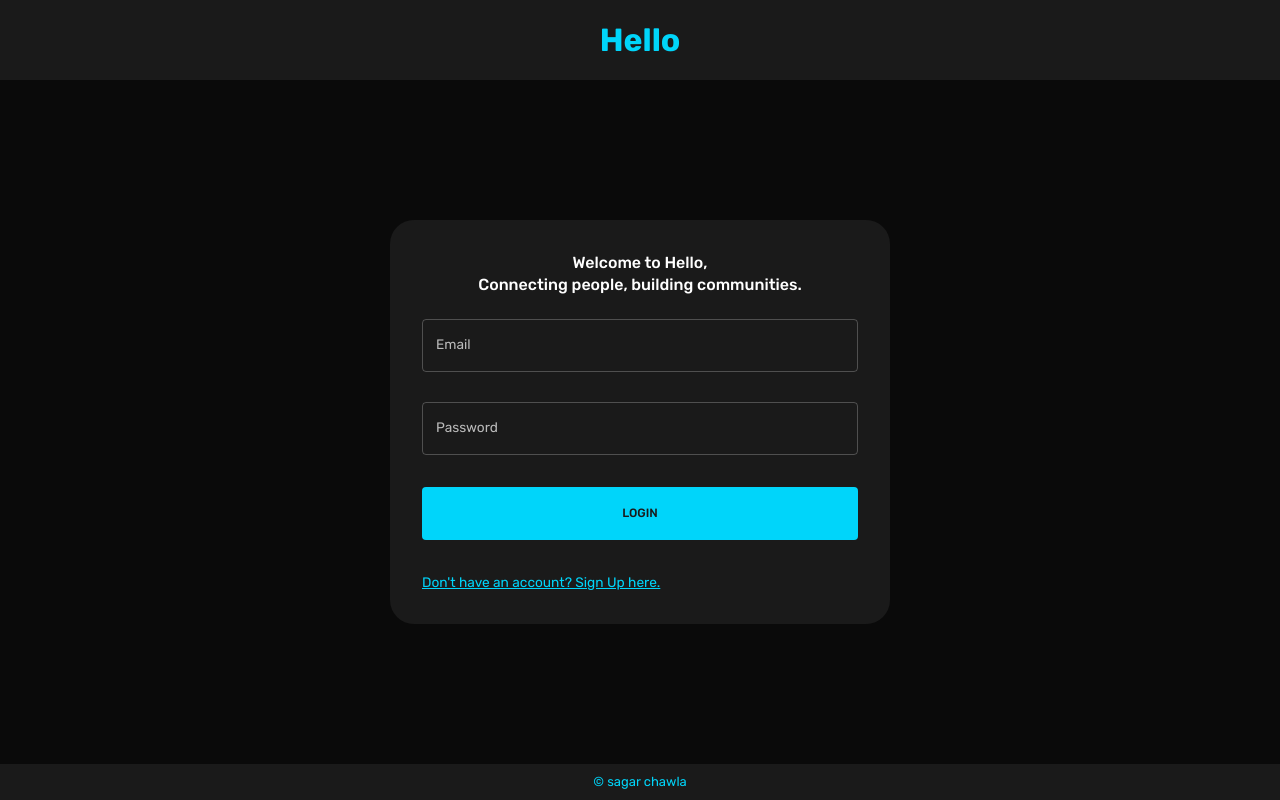
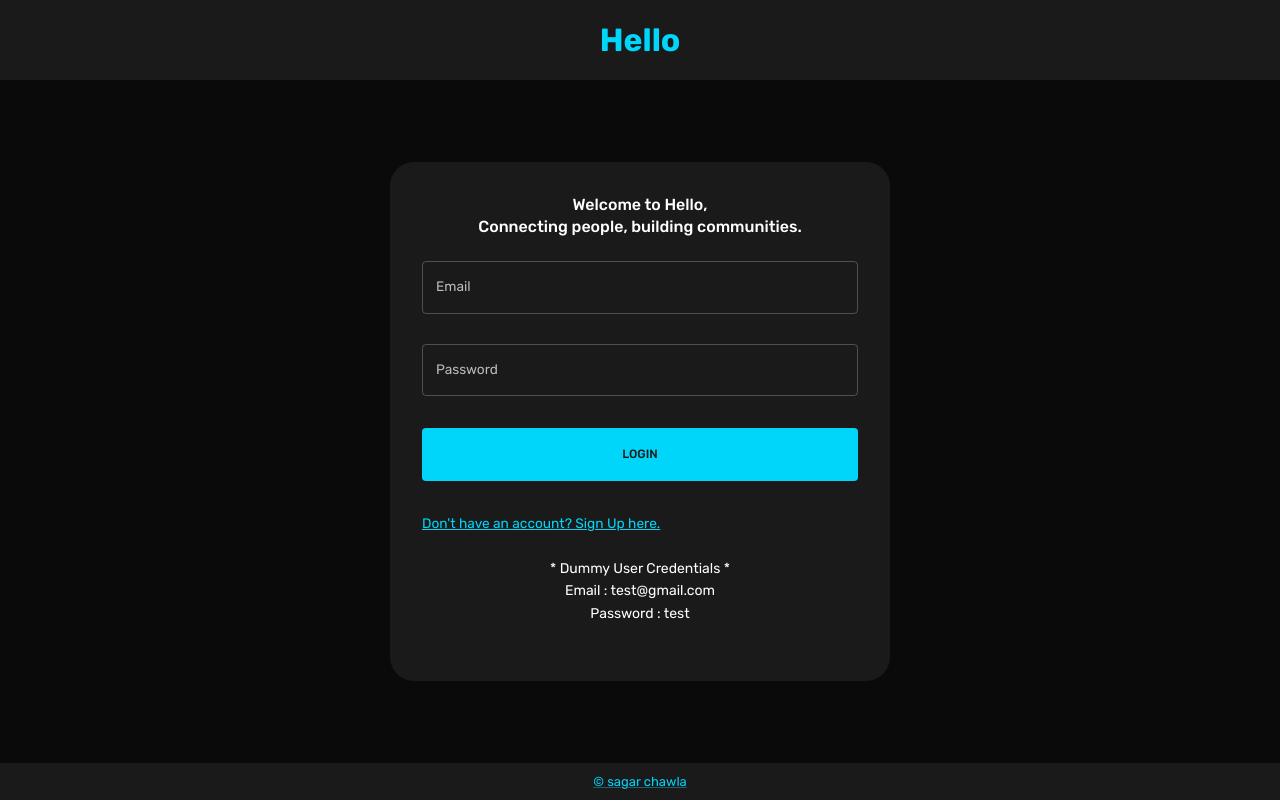
Before and after one commit to sagar803/hello-social-media, a React (Create React App) app: page / in a window 1280 px wide. Built offline with nearby package versions, Linux system fonts and the light colour scheme.

Commit message:
login page : dummy user cred added

```diff
--- a/src/scenes/loginPage/Form.jsx
+++ b/src/scenes/loginPage/Form.jsx
@@ -95,6 +95,7 @@ const Form = () => {
         body: JSON.stringify(values),
       });
       const loggedIn = await loggedInResponse.json();
+      console.log(loggedIn);
       onSubmitProps.resetForm();
       if (loggedIn) {
         dispatch(
--- a/src/scenes/loginPage/index.jsx
+++ b/src/scenes/loginPage/index.jsx
@@ -1,4 +1,4 @@
-import { Box, Typography, useTheme, useMediaQuery } from "@mui/material";
+import { Link, Box, Typography, useTheme, useMediaQuery } from "@mui/material";
 import Form from "./Form";
 
 const LoginPage = () => {
@@ -36,6 +36,13 @@ const LoginPage = () => {
           Connecting people, building communities.
         </Typography>
         <Form />
+        <Typography textAlign="center" fontWeight="400" variant="h6" sx={{ m: "1.5rem" }}>
+          * Dummy User Credentials *
+          <br/>
+          Email : test@gmail.com
+          <br/>
+          Password : test
+        </Typography>
       </Box>
       <Box
         width="100%"
@@ -43,9 +50,15 @@ const LoginPage = () => {
         p="0.5rem 6%"
         textAlign="center"
       >
-        <Typography fontSize="13px" color="primary">
-          &#169; sagar chawla
-        </Typography>
+      <Link
+        target="blank"
+        href="https://www.linkedin.com/in/sagar-chawla-1085231bb/"
+        fontSize="13px"
+        color="primary"
+        textDecoration= "none"
+      >
+        &#169; sagar chawla
+      </Link>
       </Box>
     </Box>
   );
```
Also changed, not shown: 1 other file (tests, documents, lock files or other folders).
